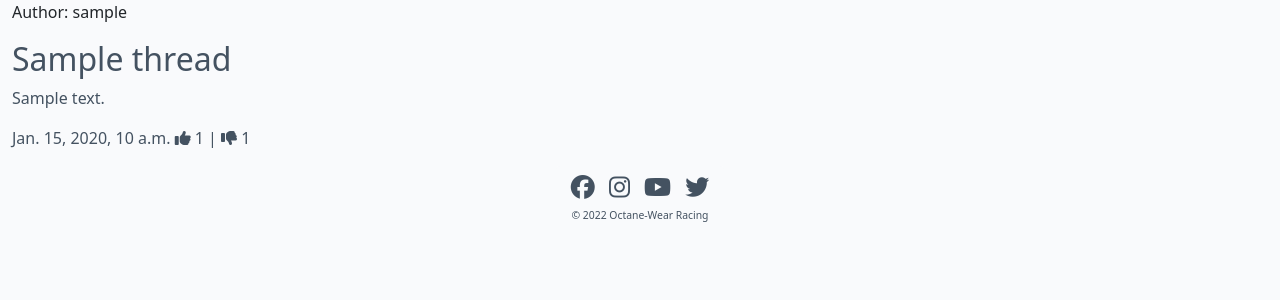
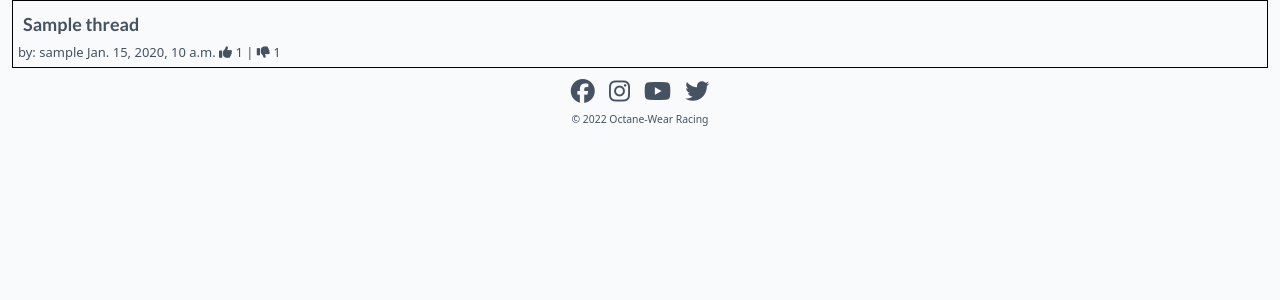
Before and after one commit to ZheikoN/Octanewearforum, a Django app: page / in a window 1280 px wide. Shown: the part 88-388 px from the top of the page. Run offline with Django 4.2, Linux system fonts and the light colour scheme; tables that the repository leaves empty hold one stand-in row (values such as "Sample post"); some libraries are stand-ins or nearby versions.

Commit message:
style index.html

```diff
--- a/static/css/style.css
+++ b/static/css/style.css
@@ -51,6 +51,30 @@ body {
     color: white;
     margin: 4px;
     text-transform: uppercase;
+}
+
+.thread-author {
+    color: gray;
+    margin: 4px;
+}
+
+.thread-row {
+    width: 100%;
+    border: 1px solid black;
+    margin-bottom: 2px;
+}
+
+.thread-title {
+    font-size: large;
+    font-weight: 900;
+    font-family: lato;
+    margin: 10px 0px 0px 10px;
+}
+
+.thread-rest {
+    font-size: small;
+    font-weight: 100;
+    margin: 5px;
 }
 
 .masthead {
--- a/templates/index.html
+++ b/templates/index.html
@@ -4,26 +4,21 @@
 
 <div class="container-fluid">
     {% for thread in thread_list %}
-    <div class="row">
-        <div class="col-12">
-            <div class="row">
+            <div class="thread-row">
                 <div class="col-md-12">
-                    <p>Author: {{ thread.author }}</p>
                     <a href="{% url 'thread_detail' thread.slug %}" class="post-link">
-                        <h2>{{ thread.title }}</h2>
-                        <p>{{ thread.excerpt }}</p>
-                        <p>{{ thread.created_on}} <i class="fa-solid fa-thumbs-up"></i>
-                            {{ thread.number_of_upvotes }} | <i class="fa-solid fa-thumbs-down"></i>
-                            {{ thread.number_of_downvotes }}</p>
+                        <p class="thread-title">{{ thread.title }}</p>
+                        <p class="thread-rest">by: {{ thread.author }} {{ thread.created_on}}
+
+                        <i class="fa-solid fa-thumbs-up"></i> {{ thread.number_of_upvotes }} |
+                        <i class="fa-solid fa-thumbs-down"></i>
+                        {{ thread.number_of_downvotes }}
+                        </p>
                     </a>
                 </div>
             </div>
-        </div>
-    </div>
     {% endfor %}
 
-</div>
-</div>
 </div>
 {% if is_paginated %}
 <nav aria-label="Page navigation">
```
